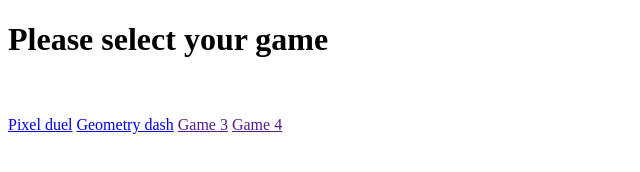
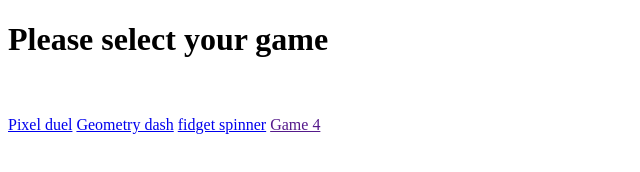
Before and after one commit to jacobthebestcoder/Jacob-s-repository, a plain HTML site: page gs/index.html in a window 1280 px wide. Shown: the whole page, without its empty margins (0-640 px from the left). Drawn offline with Linux system fonts and the light colour scheme.

Commit message:
Update index.html

```diff
--- a/gs/index.html
+++ b/gs/index.html
@@ -11,7 +11,7 @@
     <br>
 <a href="https://jacobthebestcoder.github.io/Jacob-s-repository/Games/pixel.html">Pixel duel</a>
     <a href="https://jacobthebestcoder.github.io/Jacob-s-repository/Games/Geomatry%20dash.html">Geometry dash</a>
-    <a href="">Game 3</a>
+    <a href="https://jacobthebestcoder.github.io/Jacob-s-repository/Games/Fidget.html">fidget spinner</a>
     <a href="">Game 4</a>
 
   </body>
```
